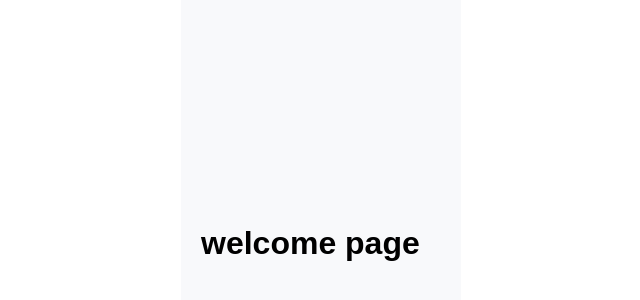
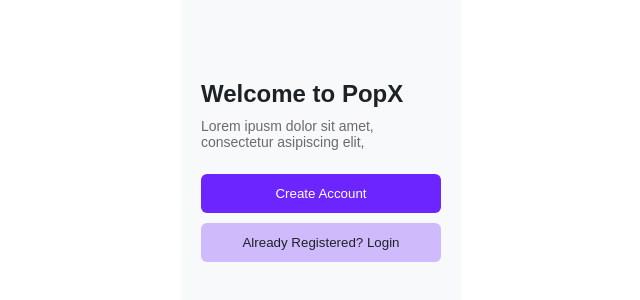
Before and after one commit to saikrishnamamidi2003/Popx-UI, a React (Vite) app: page / in a window 1280 px wide. Shown: the part 398-698 px from the top of the page, without its empty margins (319-959 px from the left). Built offline with nearby package versions, Linux system fonts and the light colour scheme.

Commit message:
Build Welcome page UI and navigation buttons

```diff
--- a/src/App.jsx
+++ b/src/App.jsx
@@ -18,4 +18,4 @@ function App(){
   );
 }
 
-export default App
+export default App;
--- a/src/pages/Welcome.jsx
+++ b/src/pages/Welcome.jsx
@@ -1,6 +1,28 @@
-function welcome(){
+import { useNavigate } from "react-router-dom";
+
+function Welcome(){
+    const navigate = useNavigate();
     return(
-        <h1>welcome page</h1>
+        <div className="welcome-container">
+            <div className="welcome-content">
+                <h1>Welcome to PopX</h1>
+                <p>Lorem ipusm dolor sit amet, consectetur asipiscing elit,
+                </p>
+
+                <button
+                 className="create-btn"
+                 onClick={()=> navigate("/createAccount")}
+                 >
+                  Create Account
+                </button>
+
+                <button className="login-btn" onClick={()=> navigate("/accountSetting")}>
+                    Already Registered? Login
+                </button>
+
+            </div>
+
+        </div>
     );
 }
-export default welcome;
+export default Welcome;
--- a/src/styles/index.css
+++ b/src/styles/index.css
@@ -1,15 +1,22 @@
+:root{
+  --color-primary:#1D2226;
+  --color-blue:#6C25FF;
+  --color-purple:#6C25FF4B;
+}
 *{
   margin: 0;
   padding: 0;
   box-sizing: border-box;
 }
 body{
-  font-family: "Rubik", sans-serif;
+  font-family: Arial, sans-serif;
   background: white;
   display:flex;
   justify-content: center;
   align-items: center;
   height: 100vh;
+
+  overflow: hidden;
 }
 .mobile-frame{
   width: 280px;
@@ -21,3 +28,46 @@ body{
   padding: 40px 20px;
   box-sizing: border-box;
 }
+.welcome-container{
+  height: 100%;
+  width: 100%;
+  display: flex;
+  align-items: flex-end;
+}
+
+
+.welcome-content h1{
+  font-size:24px;
+  font-weight:600;
+  color:var(--color-primary);
+  margin-bottom:10px;
+}
+
+.welcome-content p{
+  color:#6b6b6b;
+  font-size:14px;
+  margin-bottom:24px;
+}
+
+.create-btn{
+  width:100%;
+  padding:12px;
+  background:var(--color-blue);
+  color:white;
+  border:none;
+  border-radius:6px;
+  font-weight:500;
+  margin-bottom:10px;
+  cursor:pointer;
+}
+
+.login-btn{
+  width:100%;
+  padding:12px;
+  background:var(--color-purple);
+  color:var(--color-primary);
+  border:none;
+  border-radius:6px;
+  font-weight:500;
+  cursor:pointer;
+}
```
